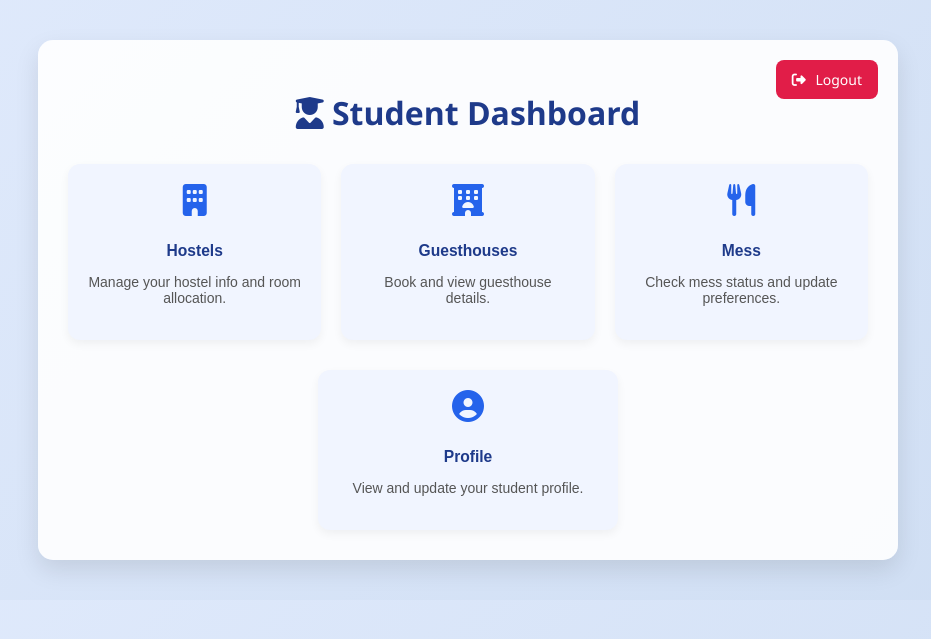
After one commit to WasimKaunain/checkinout, a Flask app: page /student/dashboard in a window 1280 px wide. The commit adds this page. Shown: the top 639 px of the page, without its empty margins (172-1103 px from the left). Run offline with Flask 3, Linux system fonts and the light colour scheme; the visitor is signed in with stand-in values (Sample User, id 1); parts of the project's set-up code (start-up, migrations or seed data) failed here and were passed over.

Commit message:
Added login mechanism

```diff
--- a/app/models.py
+++ b/app/models.py
@@ -58,6 +58,7 @@ class Visitor(db.Model):
     duration_of_stay = db.Column(db.Integer, nullable=False)
     purpose = db.Column(db.String(1000), nullable=False)
     reference = db.Column(db.String(20), nullable=False)
+    email = db.Column(db.String(30), nullable=False)
 
 class Hostel(db.Model):
     __tablename__ = 'hostels'
--- a/app/routes/User/student/student_routes.py
+++ b/app/routes/User/student/student_routes.py
@@ -1,5 +1,5 @@
-from flask import Blueprint, render_template, request, redirect, url_for, flash
-from werkzeug.security import generate_password_hash
+from flask import Blueprint, render_template, request, redirect, url_for, flash, session
+from werkzeug.security import generate_password_hash, check_password_hash
 from sqlalchemy.exc import OperationalError, IntegrityError, DataError
 from app.utils.id_generator import generate_custom_user_id
 from app.models import User, Student, db
@@ -13,9 +13,53 @@ student_bp = Blueprint('student', __name__, url_prefix='/student')
 def student_login_register():
     return render_template('User/Student/stud_login_reg.html')
 
-@student_bp.route('/login')
+
+@student_bp.route('/login', methods=['GET', 'POST'])
 def student_login():
+    if request.method == 'POST':
+        username = request.form.get('email')
+        password = request.form.get('password')
+
+        # Fetch user from Users table (assuming you're using User model here)
+        user = User.query.filter_by(username=username).first()
+        if user:
+
+            # Now check if user is linked to a student
+            student = Student.query.filter_by(email=user.username).first()
+            if student:
+                # Now validate password
+                if check_password_hash(user.password_hash, password):
+                    session['user_id'] = user.user_id
+                    session['user_type'] = 'student'
+
+                    flash('Login successful!', 'success')
+                    return redirect(url_for('student.student_dashboard'))
+                else:
+                    flash('Invalid password', 'danger')
+            else:
+                flash('Not a valid student account', 'warning')
+        else:
+            flash('Invalid username', 'danger')
+
+        return redirect(url_for('student.student_login'))
+
+    # For GET request
+    print("📄 Rendering login page (GET)")
     return render_template('User/Student/stud_login.html')
+
+@student_bp.route('/dashboard', methods=['GET','POST'])
+def student_dashboard():
+    if 'user_id' not in session or session.get('user_type') != 'student':
+        flash('Please log in as student first.', 'warning')
+        return redirect(url_for('student.student_login'))
+    return render_template('User/Student/student_dashboard.html')
+
+@student_bp.route('/logout')
+def student_logout():
+    session.clear()
+    flash("Logged out successfully.", "info")
+    return redirect(url_for('student.student_login'))
+
 
 @student_bp.route('/forget-password')
 def student_forget_password():
@@ -68,7 +112,6 @@ def student_register():
                 mess_id=mess_id
             )
             db.session.add(student)
-
             db.session.commit()
 
             flash('Registration successful!', 'success')
--- a/app/templates/User/Staff/staff_login.html
+++ b/app/templates/User/Staff/staff_login.html
@@ -98,7 +98,7 @@
   <div class="login-box">
     <i class="fas fa-user-tie"></i>
     <h2>Staff Login</h2>
-    <form action="staff_login.php" method="POST">
+    <form method="POST" action="{{url_for('staff.staff_login')}}">
       <input type="email" name="email" placeholder="Email" required>
       <input type="password" name="password" placeholder="Password" required>
       <button type="submit" class="btn">Login</button>
--- a/app/templates/User/Student/stud_login.html
+++ b/app/templates/User/Student/stud_login.html
@@ -97,7 +97,7 @@
   <div class="login-box">
     <i class="fas fa-sign-in-alt"></i>
     <h2>Student Login</h2>
-    <form action="student_login.php" method="POST">
+    <form method="POST" action="{{url_for('student.student_login')}}">
       <input type="email" name="email" placeholder="Email" required>
       <input type="password" name="password" placeholder="Password" required>
       <button type="submit" class="btn">Login</button>
--- /dev/null
+++ b/app/templates/User/Student/student_dashboard.html
@@ -0,0 +1,139 @@
+<!DOCTYPE html>
+<html lang="en">
+<head>
+  <meta charset="UTF-8">
+  <title>Student Dashboard</title>
+  <link rel="stylesheet" href="https://cdnjs.cloudflare.com/ajax/libs/font-awesome/6.5.0/css/all.min.css">
+  <style>
+    body {
+      font-family: 'Segoe UI', sans-serif;
+      background: linear-gradient(135deg, #e0eafc, #cfdef3);
+      margin: 0;
+      padding: 40px 20px;
+    }
+
+    .dashboard {
+      max-width: 800px;
+      margin: auto;
+      background-color: rgba(255,255,255,0.9);
+      padding: 30px;
+      border-radius: 15px;
+      box-shadow: 0 10px 25px rgba(0,0,0,0.1);
+      position: relative;
+    }
+
+    .logout-icon {
+      position: absolute;
+      top: 20px;
+      right: 20px;
+      background-color: #e11d48;
+      color: white;
+      padding: 10px 16px;
+      border-radius: 8px;
+      text-decoration: none;
+      font-size: 14px;
+      transition: background-color 0.3s;
+    }
+
+    .logout-icon i {
+      margin-right: 6px;
+    }
+
+    .logout-icon:hover {
+      background-color: #b91c1c;
+    }
+
+    h1 {
+      text-align: center;
+      margin-bottom: 30px;
+      color: #1e3a8a;
+    }
+
+    .cards {
+      display: grid;
+      grid-template-columns: repeat(auto-fit, minmax(220px, 1fr));
+      gap: 20px;
+    }
+
+    .card-btn {
+      background-color: #f1f5ff;
+      padding: 20px;
+      border-radius: 12px;
+      text-align: center;
+      box-shadow: 0 4px 10px rgba(0,0,0,0.05);
+      transition: transform 0.2s, background-color 0.2s;
+      border: none;
+      cursor: pointer;
+      width: 100%;
+    }
+
+    .card-btn:hover {
+      transform: translateY(-5px);
+      background-color: #e0ecff;
+    }
+
+    .card-btn i {
+      font-size: 32px;
+      margin-bottom: 10px;
+      color: #2563eb;
+    }
+
+    .card-btn h3 {
+      margin-bottom: 5px;
+      color: #1e3a8a;
+    }
+
+    .card-btn p {
+      font-size: 14px;
+      color: #555;
+    }
+
+    .center-profile {
+      display: flex;
+      justify-content: center;
+      margin-top: 30px;
+    }
+
+    .center-profile .card-btn {
+      max-width: 300px;
+    }
+  </style>
+</head>
+<body>
+  <div class="dashboard">
+    <a href="{{url_for('main.home')}}" class="logout-icon"><i class="fas fa-sign-out-alt"></i> Logout</a>
+
+    <h1><i class="fas fa-user-graduate"></i> Student Dashboard</h1>
+
+    <div class="cards">
+      <button class="card-btn" onclick="location.href='student_hostels.html'">
+        <i class="fas fa-building"></i>
+        <h3>Hostels</h3>
+        <p>Manage your hostel info and room allocation.</p>
+      </button>
+
+      <button class="card-btn" onclick="location.href='student_guesthouses.html'">
+        <i class="fas fa-hotel"></i>
+        <h3>Guesthouses</h3>
+        <p>Book and view guesthouse details.</p>
+      </button>
+
+      <button class="card-btn" onclick="location.href='student_mess.html'">
+        <i class="fas fa-utensils"></i>
+        <h3>Mess</h3>
+        <p>Check mess status and update preferences.</p>
+      </button>
+    </div>
+
+    <!-- Centered Profile Card -->
+    <div class="center-profile">
+      <button class="card-btn" onclick="location.href='student_profile.html'">
+        <i class="fas fa-user-circle"></i>
+        <h3>Profile</h3>
+        <p>View and update your student profile.</p>
+      </button>
+    </div>
+
+  </div>
+</body>
+</html>
--- a/app/templates/User/Visitor/visitor_login.html
+++ b/app/templates/User/Visitor/visitor_login.html
@@ -98,7 +98,7 @@
   <div class="login-box">
     <i class="fas fa-user-friends"></i>
     <h2>Visitor Login</h2>
-    <form action="visitor_login.php" method="POST">
+    <form method="POST" action="{{url_for('visitor.visitor_login')}}">
       <input type="email" name="email" placeholder="Email" required>
       <input type="password" name="password" placeholder="Password" required>
       <button type="submit" class="btn">Login</button>
--- a/config.py
+++ b/config.py
@@ -12,5 +12,5 @@ class Config:
     DB_PASSWORD = quote_plus(os.getenv('DB_PASSWORD'))  # URL-encode the password
     DB_NAME = os.getenv('DB_NAME')
 
-    SQLALCHEMY_DATABASE_URI = f"mysql+pymysql://{DB_USERNAME}:{DB_PASSWORD}@localhost/{DB_NAME}"
+    SQLALCHEMY_DATABASE_URI = f"mysql+pymysql://{DB_USERNAME}:{DB_PASSWORD}@10.0.116.125/{DB_NAME}"
     SQLALCHEMY_TRACK_MODIFICATIONS = False
```
Also changed, not shown: app/routes/User/staff/staff_routes.py (+47 -3 lines), app/routes/User/visitor/visitor_routes.py (+70 -9 lines), app/templates/User/Staff/staff_dashboard.html (added, +109 -0 lines), app/templates/User/Staff/staff_register.html (+20 -0 lines), app/templates/User/Student/stud_register.html (+6 -61 lines), app/templates/User/Visitor/visitor_dashboard.html (added, +114 -0 lines), app/templates/User/Visitor/visitor_register.html (+21 -3 lines).
